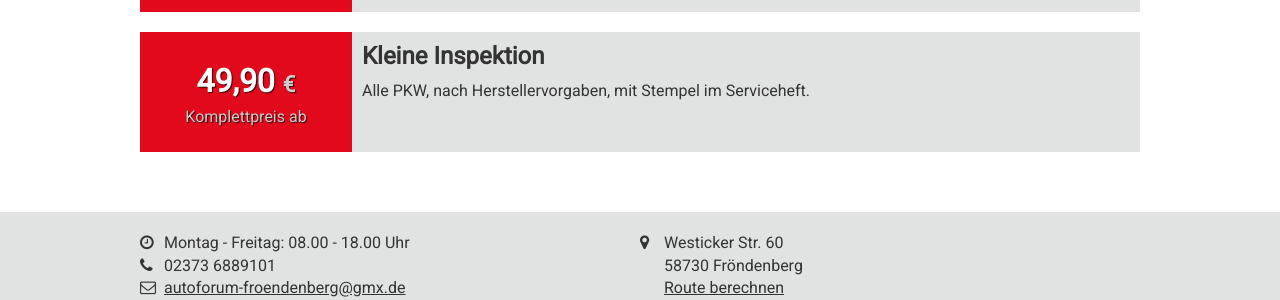
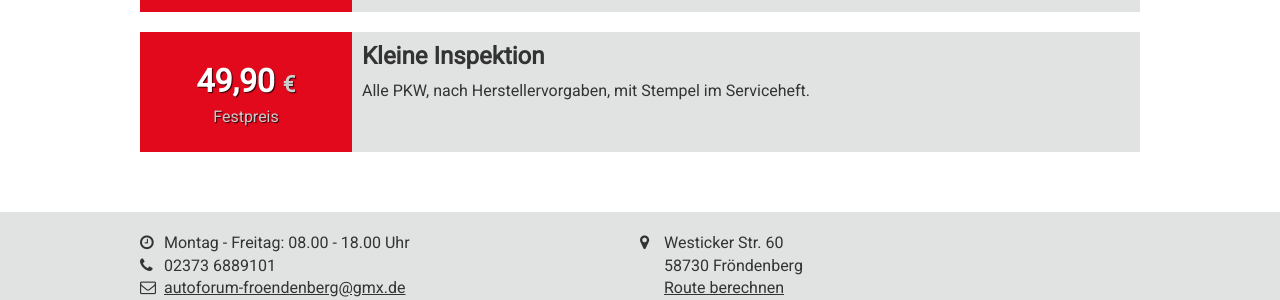
Before and after one commit to HendrikRoth/autoforum, a Jekyll site: the page built from angebote.md, in a window 1280 px wide and 900 px high, scrolled down 857 px. Shown: the part 522-822 px from the top of the window. Built offline with Jekyll 4.4.1, drawn with Linux system fonts in a browser that asks for light colours.

Commit message:
Update from Forestry.io HOLGER HOUCK updated _posts/2020-02-24-kleine_inspektion.markdown

```diff
--- a/_posts/2020-02-24-kleine_inspektion.markdown
+++ b/_posts/2020-02-24-kleine_inspektion.markdown
@@ -4,7 +4,7 @@ date: 2012-02-24 20:15:49 +0000
 angebot: true
 preis: '49,90'
 bis: ''
-preis_information: Komplettpreis ab
+preis_information: Festpreis
 
 ---
 Alle PKW, nach Herstellervorgaben, mit Stempel im Serviceheft.
```
